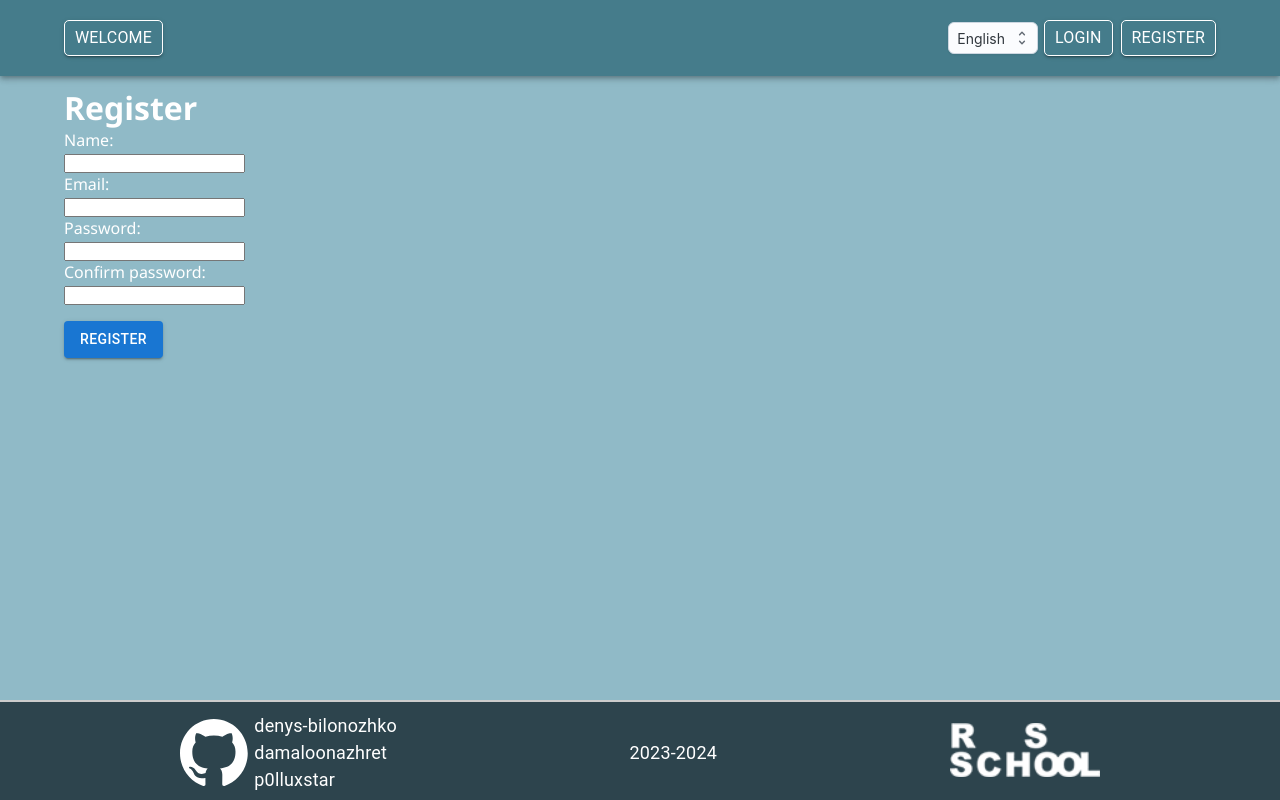
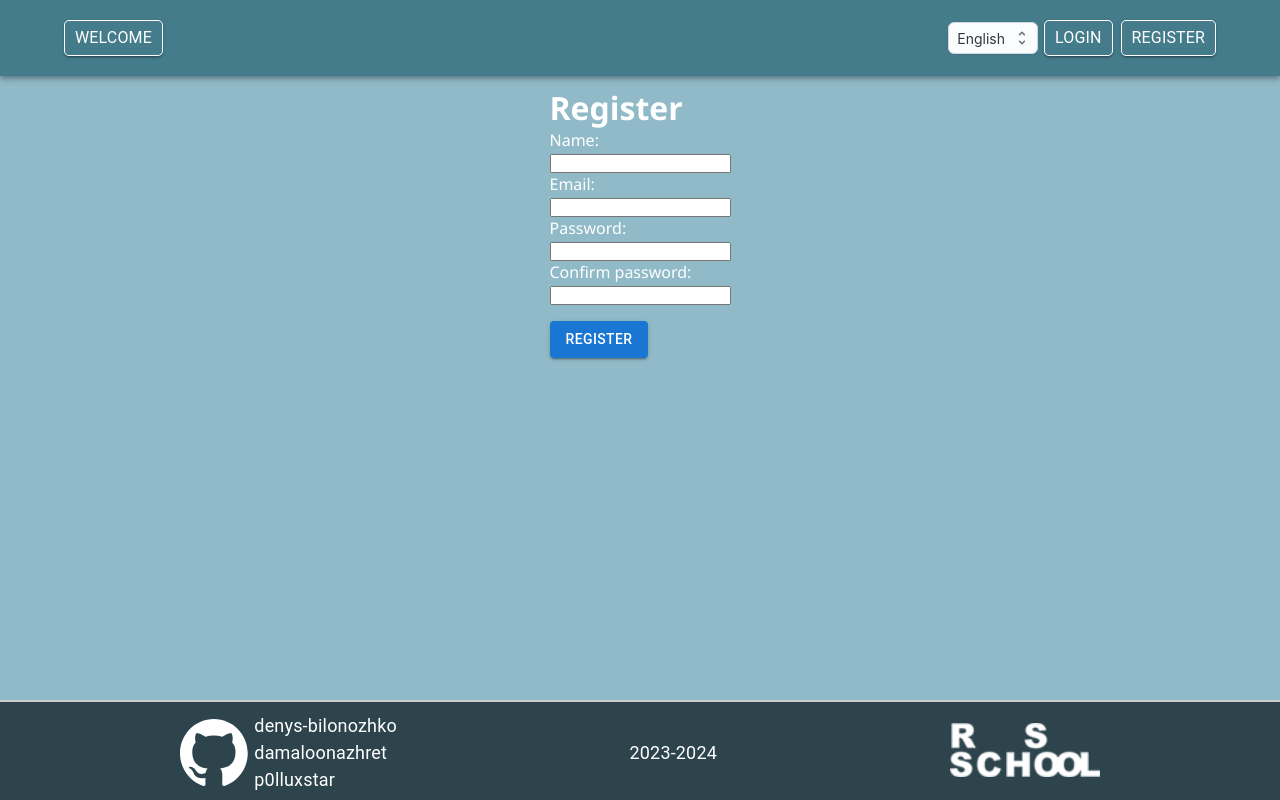
Before and after one commit to damaloonazhret/rss-graphiql, a React (Vite) app: page /registration in a window 1280 px wide. Built offline with nearby package versions, Linux system fonts and the light colour scheme; no server answers.

Commit message:
feat: centred forms

```diff
--- a/src/components/loginForm/LoginForm.tsx
+++ b/src/components/loginForm/LoginForm.tsx
@@ -35,6 +35,7 @@ const LoginForm = () => {
   };
 
   return (
+    <Box sx={{ display: 'flex', flexDirection: 'column', alignItems: 'center' }}>
       <form onSubmit={handleSubmit(handleFormSubmit)} noValidate>
         <h1>{languageData.login}</h1>
         <Box component="label" sx={{ display: 'block' }} htmlFor="email">
@@ -56,6 +57,7 @@ const LoginForm = () => {
           {languageData.login}
         </Button>
       </form>
+    </Box>
   );
 };
 export default LoginForm;
--- a/src/components/registrationForm/RegistrationForm.tsx
+++ b/src/components/registrationForm/RegistrationForm.tsx
@@ -36,6 +36,7 @@ const RegistrationForm = () => {
   };
 
   return (
+    <Box sx={{ display: 'flex', flexDirection: 'column', alignItems: 'center' }}>
       <form onSubmit={handleSubmit(handleFormSubmit)} noValidate>
         <h1>{languageData.register}</h1>
         <Box component="label" sx={{ display: 'block' }} htmlFor="name">
@@ -71,6 +72,7 @@ const RegistrationForm = () => {
           {languageData.register}
         </Button>
       </form>
+    </Box>
   );
 };
 export default RegistrationForm;
```
Lines whose indentation alone changed are shown as unchanged.
